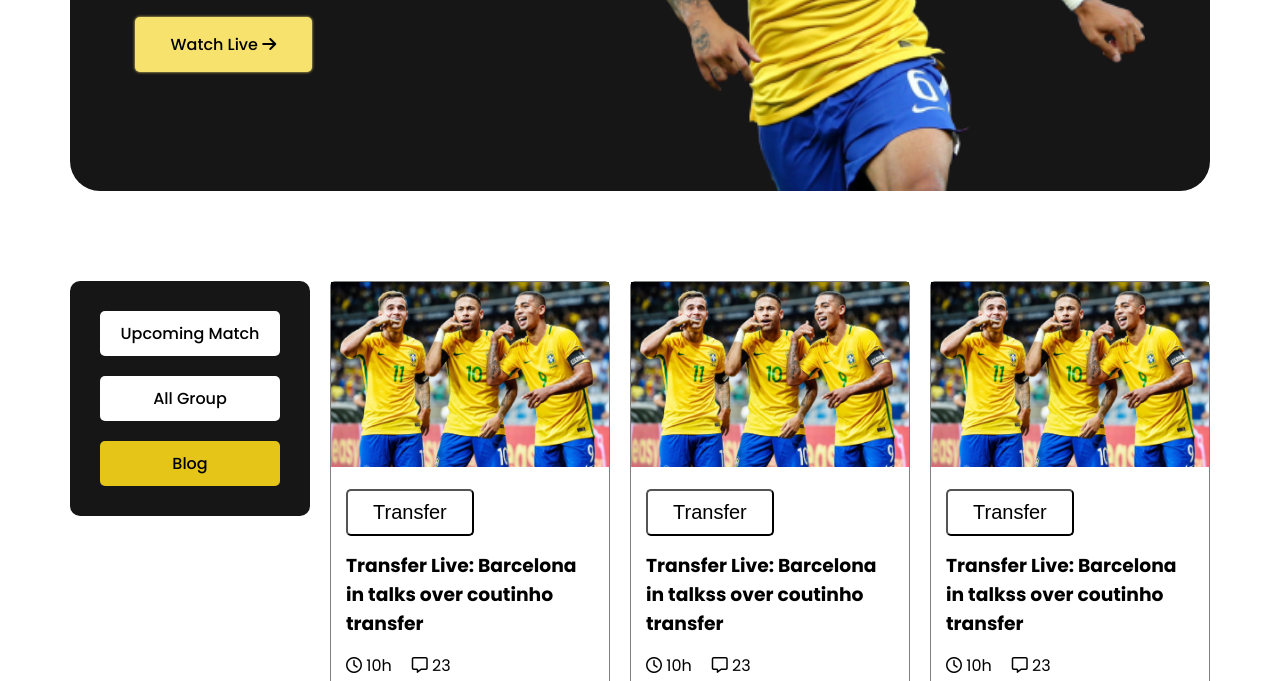
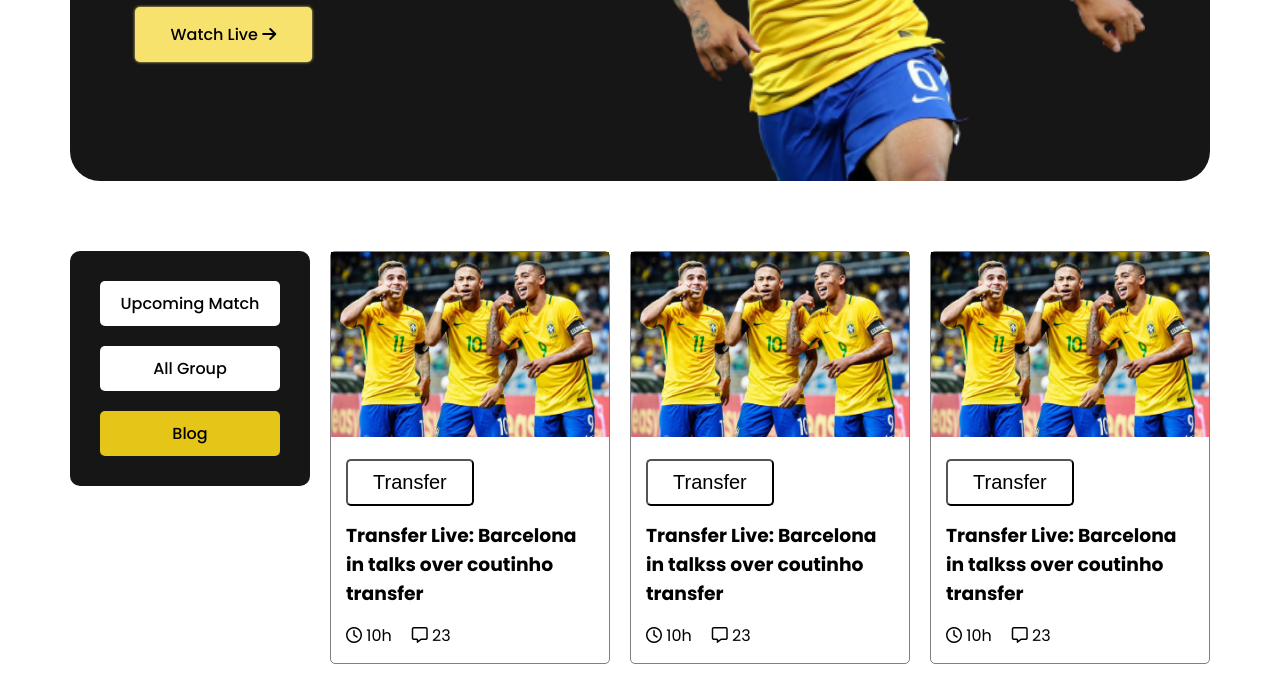
Before and after one commit to ahadulislampinoy/world-cup, a plain HTML site: page index.html in a window 1280 px wide. Shown: the part 406-1087 px from the top of the page. Drawn offline with Linux system fonts and the light colour scheme.

Commit message:
container paddingl

```diff
--- a/home-page/styles/responsive.css
+++ b/home-page/styles/responsive.css
@@ -3,7 +3,7 @@
 @media screen and (min-width: 1201px) {
   /* nothing to change everything alright */
   .container {
-    padding: 45px 70px;
+    padding: 35px 70px;
   }
   .banner-content {
     padding: 20px 65px 0;
--- a/upcoming-page/styles/responsive.css
+++ b/upcoming-page/styles/responsive.css
@@ -3,7 +3,7 @@
 @media screen and (min-width: 1201px) {
   /* nothing to change everything alright */
   .container {
-    padding: 45px 70px;
+    padding: 35px 70px;
   }
   .banner-content {
     padding: 20px 65px 0;
```
